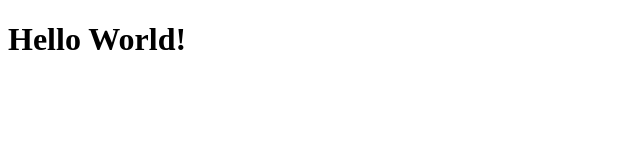
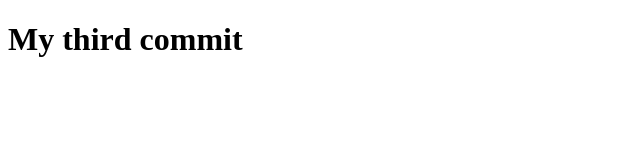
Before and after one commit to pvlele/apachewebserver, a plain HTML site: page index.html in a window 1280 px wide. Shown: the whole page, without its empty margins (0-640 px from the left). Drawn offline with Linux system fonts and the light colour scheme.

Commit message:
second commit

```diff
--- a/index.html
+++ b/index.html
@@ -1 +1 @@
-<!doctype html><html><body><h1>Hello World!</h1></body></html>
+<!doctype html><html><body><h1>My third commit</h1></body></html>
```
